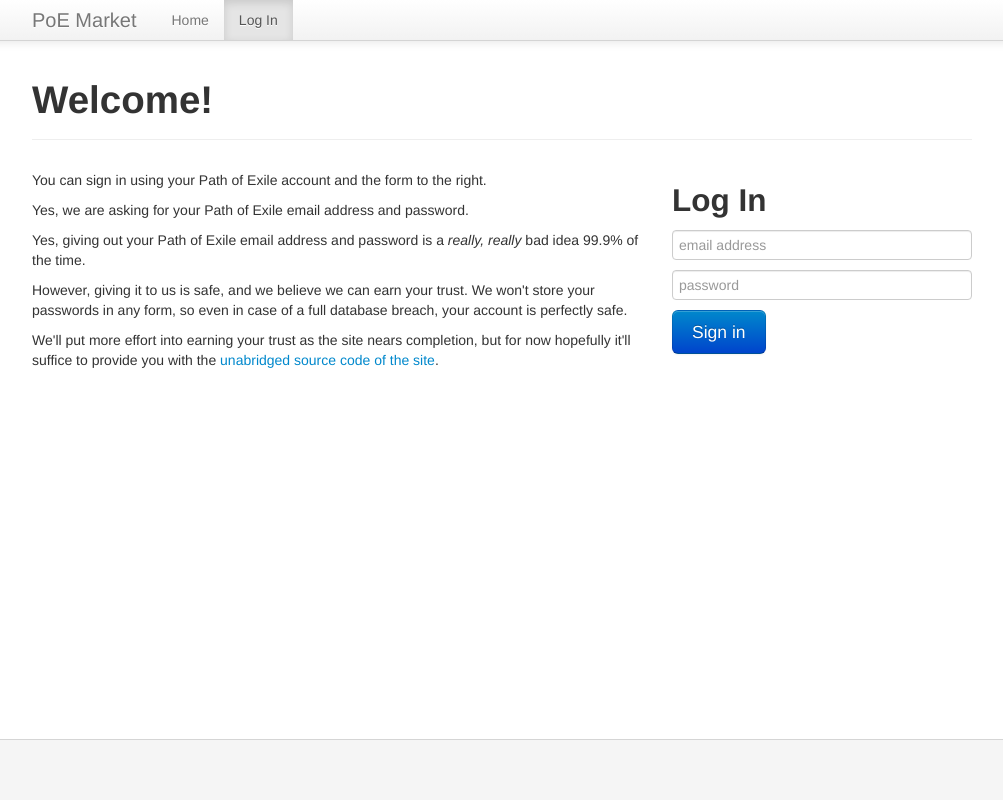
After one commit to vmrob/poemarket, a PHP site: page /login in a window 1280 px wide. The commit adds this page. Shown: the whole page, without its empty margins (138-1141 px from the left). Run offline with PHP 8.4, Linux system fonts and the light colour scheme.

Commit message:
log in page

```diff
--- /dev/null
+++ b/public/login.php
@@ -0,0 +1,5 @@
+<?php
+require_once dirname(dirname(__FILE__)).'/support/startup.inc.php';
+
+render_page('login', 'Log In');
+?>
--- a/templates/header.tpl.php
+++ b/templates/header.tpl.php
@@ -15,8 +15,8 @@
 		<div class="container">
 			<a class="brand" href="index.php"><?= htmlspecialchars($this->site_name) ?></a>
 			<ul class="nav">
-				<li class="active"><a href="#">Home</a></li>
-				<li><a href="login.php">Log In</a></li>
+				<li<?= basename($_SERVER['SCRIPT_NAME']) == 'index.php' ? ' class="active"' : '' ?>><a href="index.php">Home</a></li>
+				<li<?= basename($_SERVER['SCRIPT_NAME']) == 'login.php' ? ' class="active"' : '' ?>><a href="login.php">Log In</a></li>
 			</ul>
 		</div>
 	</div>
--- /dev/null
+++ b/templates/login.tpl.php
@@ -0,0 +1,23 @@
+<div class="container">
+	<div class="page-header">
+		<h1>Welcome!</h1>
+	</div>
+
+	<div class="row">
+		<div class="span8">
+			<p>You can sign in using your Path of Exile account and the form to the right.</p>
+			<p>Yes, we are asking for your Path of Exile email address and password.</p>
+			<p>Yes, giving out your Path of Exile email address and password is a <i>really, really</i> bad idea 99.9% of the time.</p>
+			<p>However, giving it to us is safe, and we believe we can earn your trust. We won't store your passwords in any form, so even in case of a full database breach, your account is perfectly safe.</p>
+			<p>We'll put more effort into earning your trust as the site nears completion, but for now hopefully it'll suffice to provide you with the <a href="https://github.com/vmrob/poemarket" target="_blank">unabridged source code of the site</a>.</p>
+		</div>
+		<div class="span4">
+			<form>
+				<h2>Log In</h2>
+				<input type="text" class="input-block-level" placeholder="email address" />
+				<input type="password" class="input-block-level" placeholder="password" />
+				<button class="btn btn-large btn-primary" type="submit">Sign in</button>
+			</form>
+		</div>
+	</div>
+</div>
```
